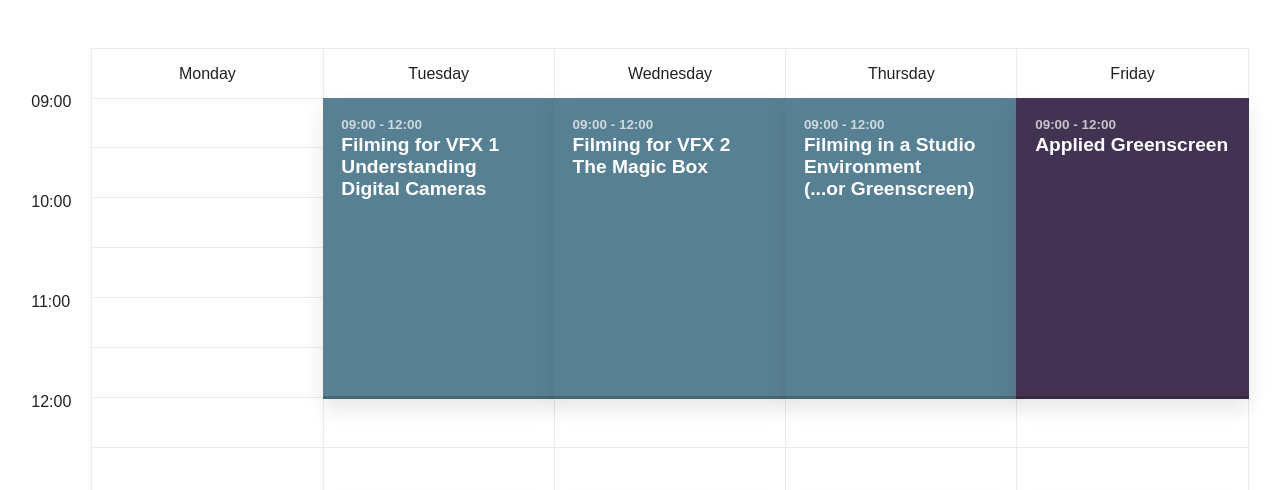
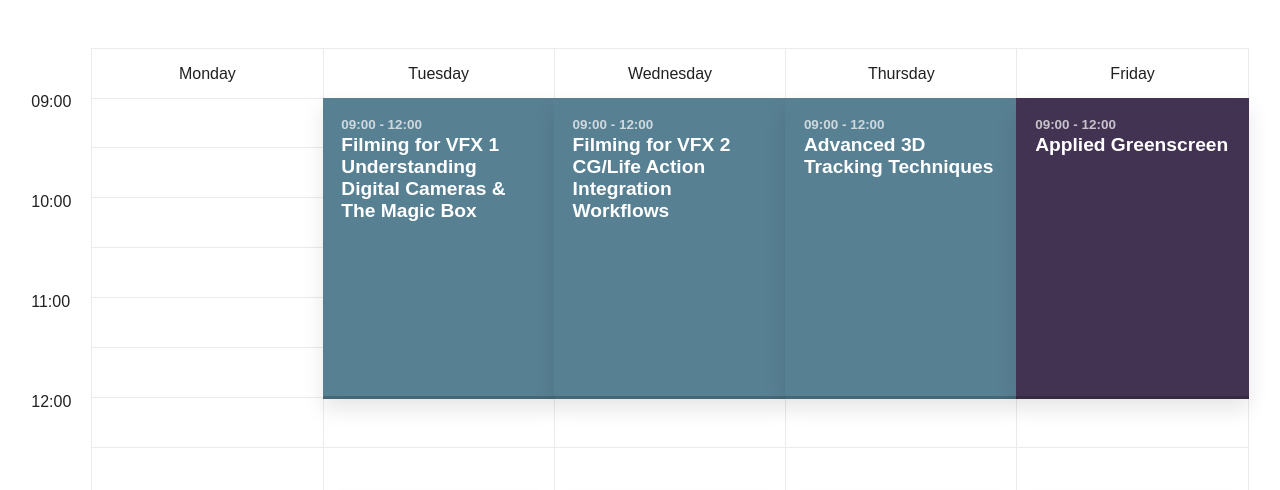
Before and after one commit to KimGoddardJr/kimgoddardjr.github.io, a plain HTML site: page index.html in a window 1280 px wide. Shown: the part 278-768 px from the top of the page. Drawn offline with Linux system fonts and the light colour scheme.

Commit message:
updated schedule to be more accurate to the content

```diff
--- a/index.html
+++ b/index.html
@@ -302,7 +302,7 @@
             <li class="cd-schedule__event">
               <a data-start="09:00" data-end="12:00" data-content="event-setsupervision1-cameras" data-event="event-1" href="#0">
                 <em class="cd-schedule__name">Filming for VFX 1</em>
-                <em class="cd-schedule__name">Understanding Digital Cameras</em>
+                <em class="cd-schedule__name">Understanding Digital Cameras & The Magic Box</em>
               </a>
             </li>
 
@@ -322,7 +322,7 @@
             <li class="cd-schedule__event">
               <a data-start="09:00" data-end="12:00"  data-content="event-setsupervision2-magicbox" data-event="event-1" href="#0">
                 <em class="cd-schedule__name">Filming for VFX 2</em>
-                <em class="cd-schedule__name">The Magic Box</em>
+                <em class="cd-schedule__name">CG/Life Action Integration Workflows</em>
               </a>
             </li>
 
@@ -341,8 +341,7 @@
           <ul>
             <li class="cd-schedule__event">
               <a data-start="09:00" data-end="12:00" data-content="event-setsupervision3-green" data-event="event-1" href="#0">
-                <em class="cd-schedule__name">Filming in a Studio Environment</em>
-                <em class="cd-schedule__name">(...or Greenscreen)</em>
+                <em class="cd-schedule__name">Advanced 3D Tracking Techniques</em>
               </a>
             </li>
 
```
Also changed, not shown: event-projection.html (+4 -0 lines), event-selfstudy-greenscreen.html (+2 -2 lines), event-setsupervision1-cameras.html (+1 -0 lines), event-setsupervision3-green.html (+1 -9 lines), event-weeklie3.html (+4 -0 lines).
